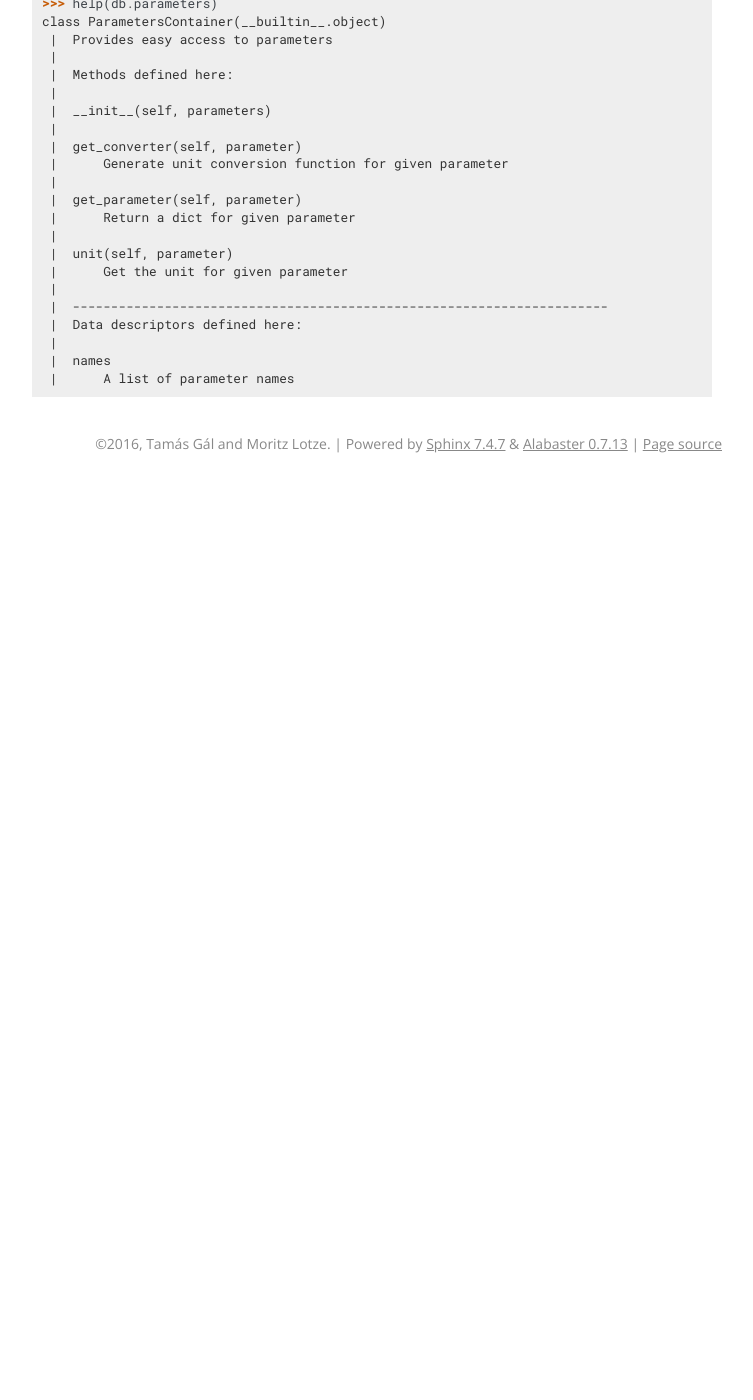
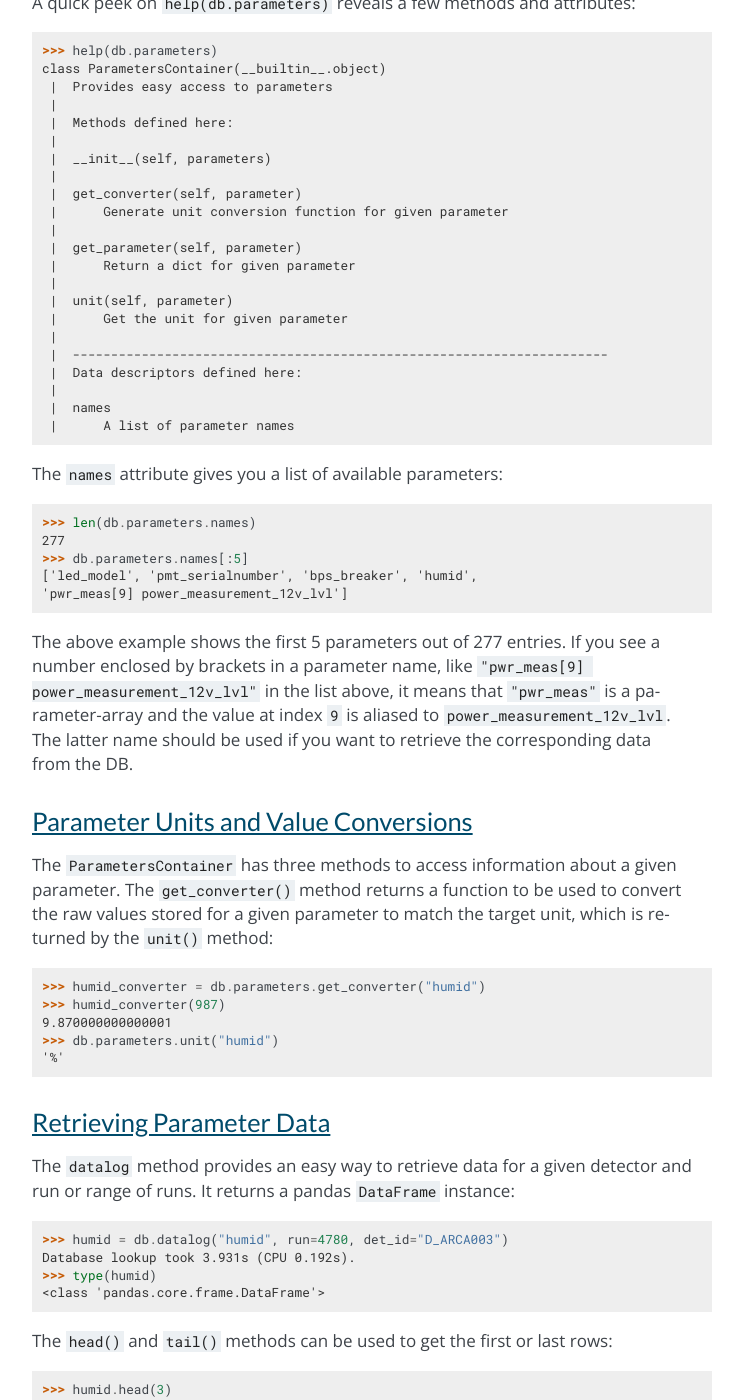
Before and after one commit to tamasgal/km3pipe, a Sphinx documentation site: the page built from docs/db.rst, in a window 1280 px wide and 1400 px high, scrolled down 4100 px. Shown: the whole window, without its empty margins (388-1141 px from the left). Built offline with Sphinx 7.4.7, drawn with Linux system fonts in a browser that asks for light colours; formulas are drawn with MathJax 3; pages that are not in the unit, such as notebooks, are missing from menus; the version number could not be read and is left out; before the commit the page ends 4583 px from its top, so only the background shows below that; some of the changed text lies outside the part shown.

Commit message:
More docs

```diff
--- a/docs/db.rst
+++ b/docs/db.rst
@@ -160,7 +160,7 @@ Here are some examples how to use these methods::
     >>> print(a_dom)
     DU2-DOM16
     >>> a_dom.clb_upi
-    u'3.4.3.2/V2-2-1/2.594'
+    '3.4.3.2/V2-2-1/2.594'
     >>> a_dom.floor
     16
     >>> a_dom.du
@@ -215,3 +215,66 @@ A quick peek on ``help(db.parameters)`` reviels a few methods and attributes::
      |
      |  names
      |      A list of parameter names
+
+The ``names`` attribute gives you a list of available parameters::
+
+    >>> len(db.parameters.names)
+    277
+    >>> db.parameters.names[:5]
+    ['led_model', 'pmt_serialnumber', 'bps_breaker', 'humid',
+    'pwr_meas[9] power_measurement_12v_lvl']
+
+The above example shows the first 5 parameters out of 277 entries.
+If you see a number enclosed by brackets in a parameter name, like
+``"pwr_meas[9] power_measurement_12v_lvl"`` in the list above, it means that
+``"pwr_meas"`` is a parameter-array and the value at index ``9`` is aliased to
+``power_measurement_12v_lvl``. The latter name should be used if you want
+to retrieve the corresponding data from the DB.
+
+Parameter Units and Value Conversions
+^^^^^^^^^^^^^^^^^^^^^^^^^^^^^^^^^^^^^
+
+The ``ParametersContainer`` has three methods to access information about a
+given parameter.
+The ``get_converter()`` method returns a function to be used to convert
+the raw values stored for a given parameter to match the target unit, which
+is returned by the ``unit()`` method::
+
+    >>> humid_converter = db.parameters.get_converter("humid")
+    >>> humid_converter(987)
+    9.870000000000001
+    >>> db.parameters.unit("humid")
+    '%'
+
+Retrieving Parameter Data
+^^^^^^^^^^^^^^^^^^^^^^^^^
+
+The ``datalog`` method provides an easy way to retrieve data for a given
+detector and run or range of runs. It returns a pandas ``DataFrame`` instance::
+
+    >>> humid = db.datalog("humid", run=4780, det_id="D_ARCA003")
+    Database lookup took 3.931s (CPU 0.192s).
+    >>> type(humid)
+    <class 'pandas.core.frame.DataFrame'>
+
+The ``head()`` and ``tail()`` methods can be used to get the first or last
+rows::
+
+    >>> humid.head(3)
+        RUN       UNIXTIME           SOURCE_NAME PARAMETER_NAME  DATA_VALUE  \
+    0  4780  1478735722766  3.4.3.2/V2-2-1/2.138          humid        3694
+    1  4780  1478735732768  3.4.3.2/V2-2-1/2.138          humid        3694
+    2  4780  1478735742766  3.4.3.2/V2-2-1/2.138          humid        3694
+
+                              DATETIME  VALUE
+    0 2016-11-09 23:55:22.766000+00:00  36.94
+    1 2016-11-09 23:55:32.768000+00:00  36.94
+    2 2016-11-09 23:55:42.766000+00:00  36.94
+
+The ``DATA_VALUE`` is the column which holds the recorded data
+(the "raw values"). The ``VALUE`` column is automatically added by the
+``DBManager`` -- if the parameter has a valid unit and conversion score entry in
+the database -- by applying the above mentioned ``get_converter()`` method
+on the ``DATA_VALUE`` column.
+If the data contains a ``UNIXTIME`` column, a ``DATETIME`` field will be added
+too, which allows using all the magical date filtering methods.
```
Also changed, not shown: other parts of docs/db.rst (+1 -1 lines).
